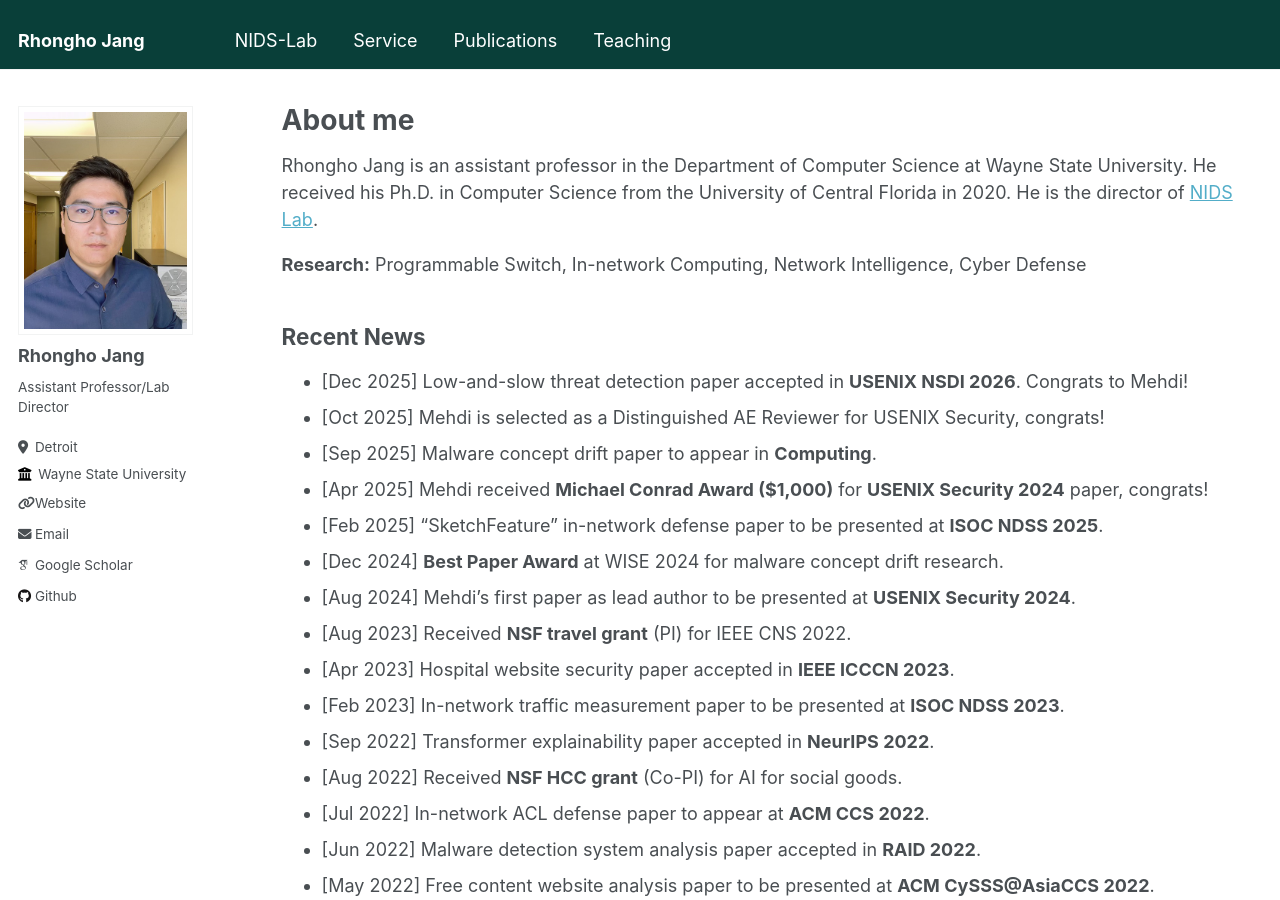
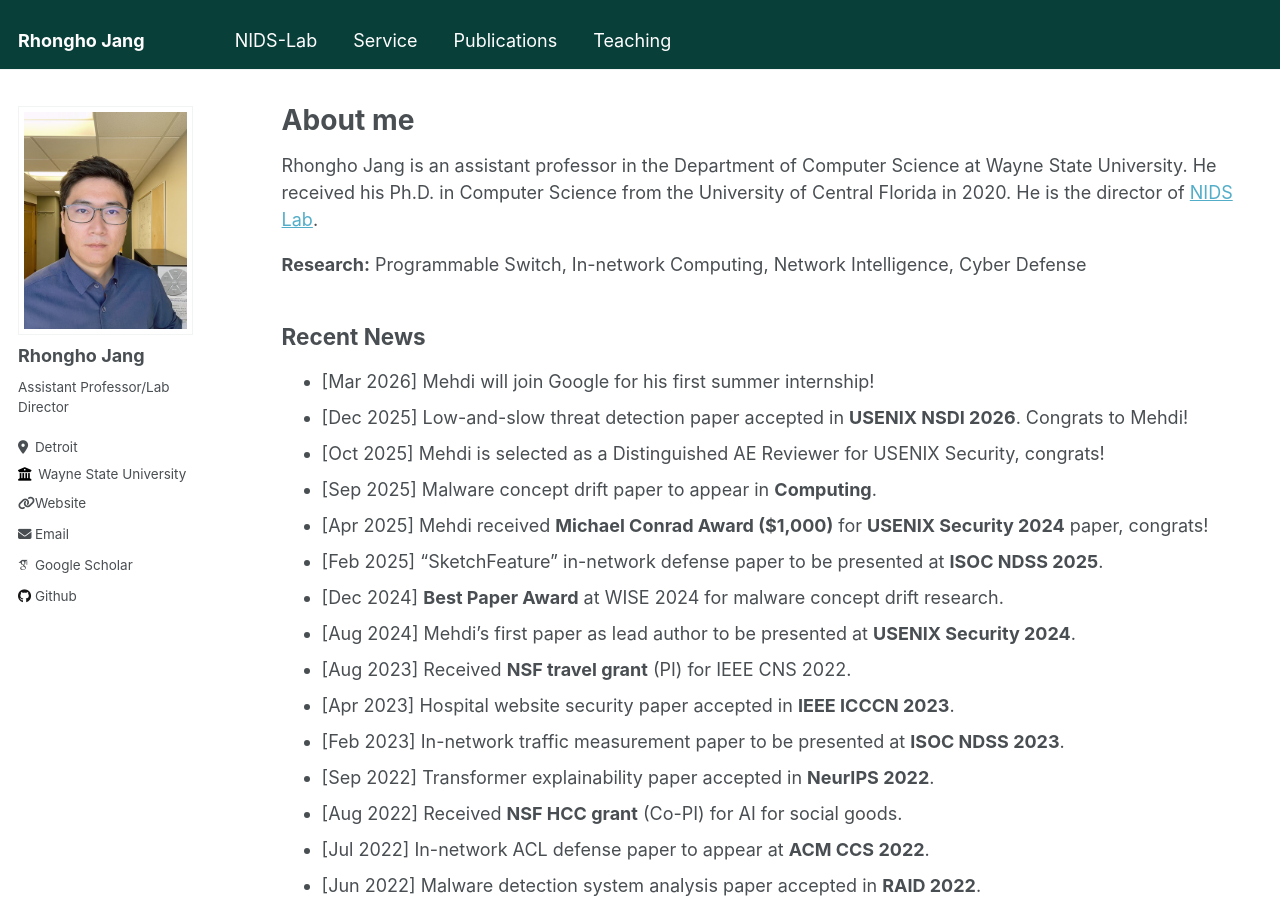
Before and after one commit to rhongho/rhongho.github.io, a Jekyll site: the page built from _pages/about.md, in a window 1280 px wide and 900 px high. Built offline with Jekyll 4.4.1, drawn with Linux system fonts in a browser that asks for light colours; some web fonts are replaced.

Commit message:
Update about.md

```diff
--- a/_pages/about.md
+++ b/_pages/about.md
@@ -20,6 +20,7 @@ He is the director of [NIDS Lab](/team/).
 
 Recent News
 ---
+* [Mar 2026] Mehdi will join Google for his first summer internship!
 * [Dec 2025] Low-and-slow threat detection paper accepted in **USENIX NSDI 2026**. Congrats to Mehdi!
 * [Oct 2025] Mehdi is selected as a Distinguished AE Reviewer for USENIX Security, congrats!
 * [Sep 2025] Malware concept drift paper to appear in **Computing**.
```
